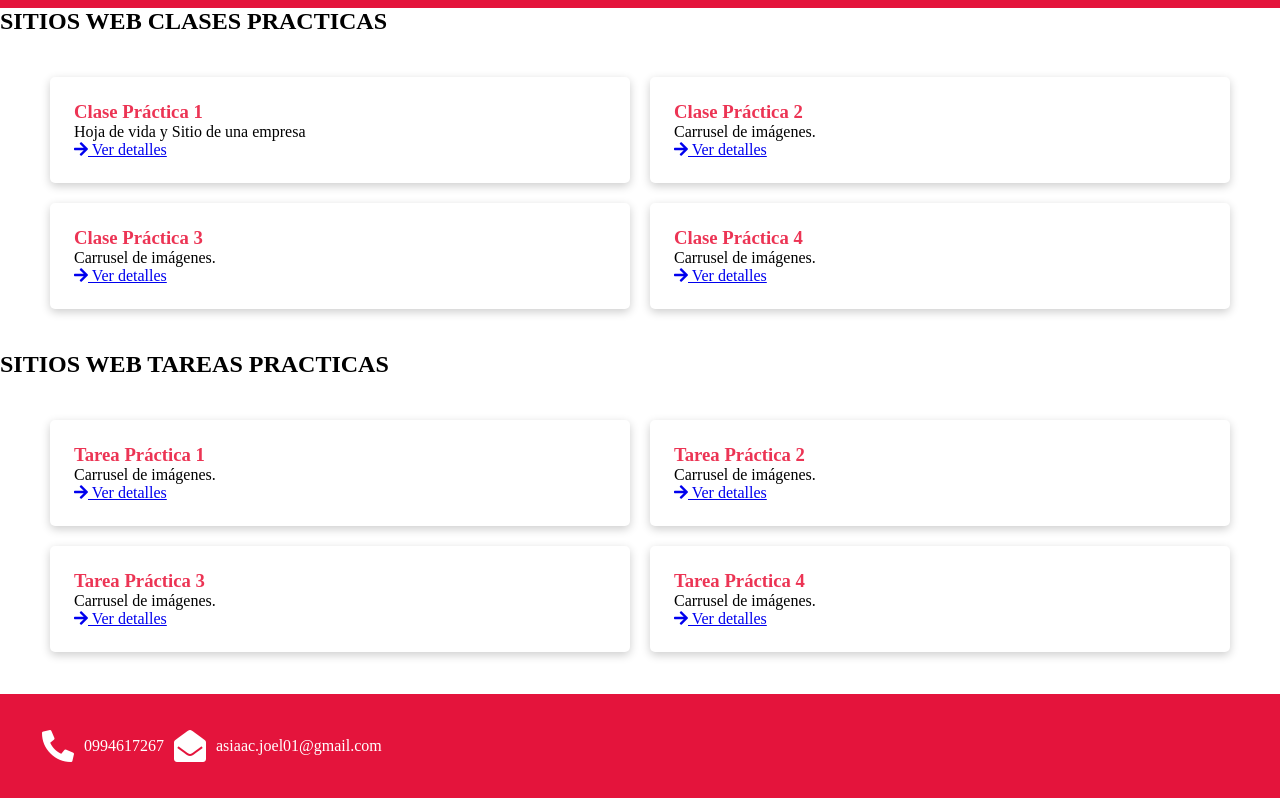
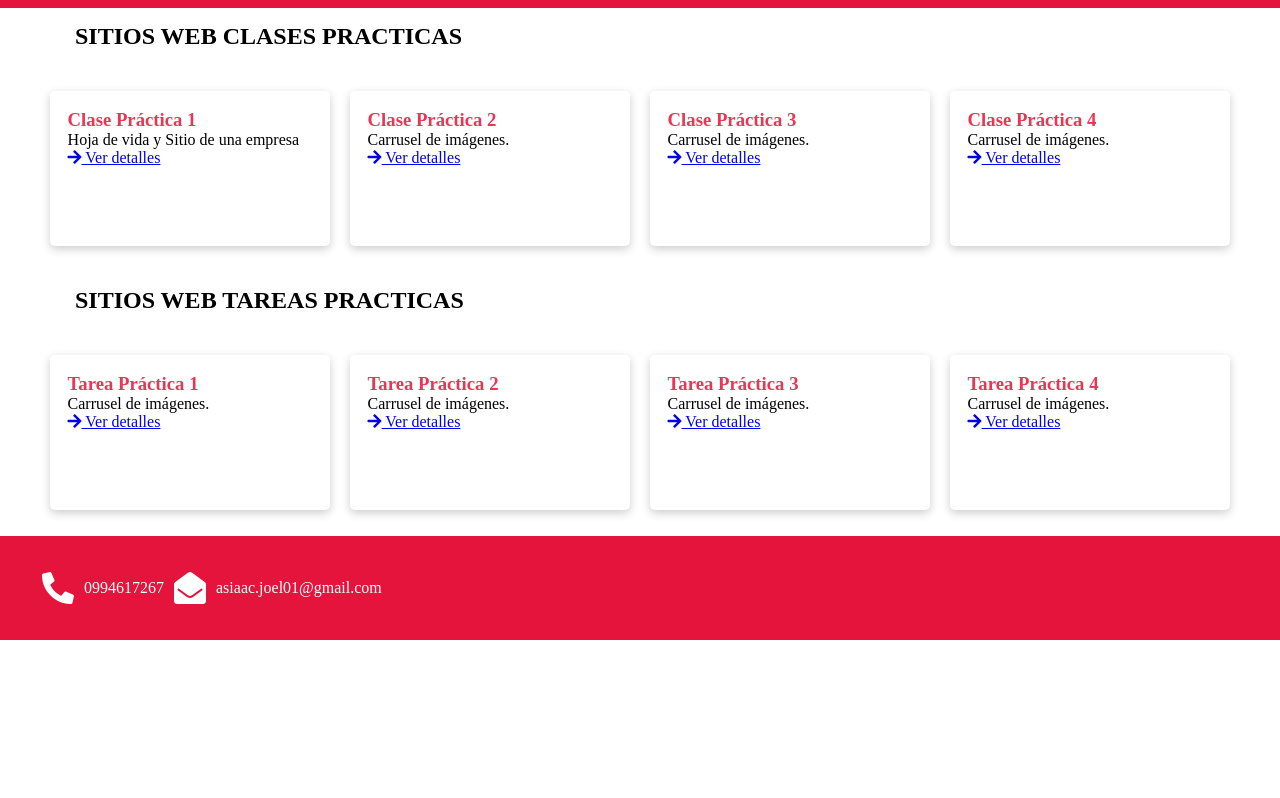
Before and after one commit to ai-saac/pwaHome, a plain HTML site: page index.html in a window 1280 px wide. Shown: the part 94-892 px from the top of the page. After the commit the page ends 800 px from the top, so only its background shows below. Drawn offline with Linux system fonts and the light colour scheme.

Commit message:
update 26-11-2023

```diff
--- a/estilos.css
+++ b/estilos.css
@@ -50,6 +50,7 @@
     position: relative;
     top: -10px;
     order: 2;
+    padding-bottom: 5px;
   }
 
   .subtitulosEncabezado p {
@@ -74,26 +75,33 @@
   .redes-sociales a:hover i {
     color: #c0c0c0;
   }
+  .titulosBody{
+    padding-left: 60px;
+  }
 
+  .titulosBody h2{
+    padding: 15px;
+  }
   /* Contenedor principal */
   .contenedorTarjetas {
     display: flex;
     flex-wrap: wrap;
     max-width: 1200px;
     margin: 0 auto;
-    padding: 2em;
+    padding: 1em;
     border: none;
   }
 
   /* Tarjetas */
   .tarjeta {
     background-color: white;
-    padding: 1.5em;
+    padding: 1.1em;
     border-radius: 5px;
     cursor: pointer;
-    flex: 1 1 500px;
+    flex: 1 1 200px;
     margin: 10px;
     transition: box-shadow 0.3s;
+    height: 120px;
   }
 
   .tarjeta h3{
```
Also changed, not shown: index.html (renamed from index2.html).
